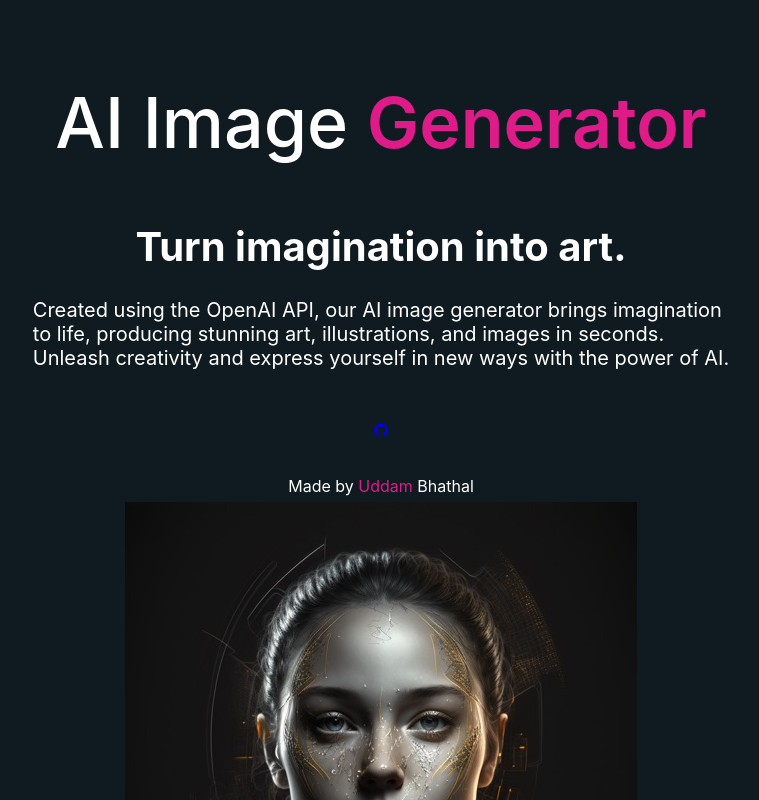
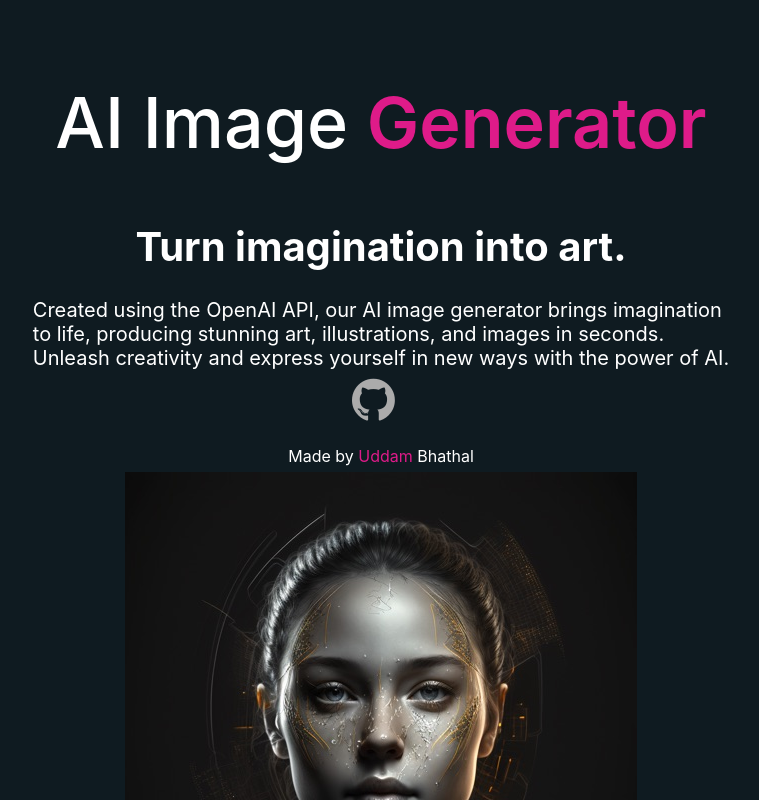
Before and after one commit to UddamB/ai-image-generator, a React (Create React App) app: page / in a window 1280 px wide. Shown: the top 800 px of the page, without its empty margins (259-1018 px from the left). Built offline with nearby package versions, Linux system fonts and the light colour scheme.

Commit message:
Formatting github external link

```diff
--- a/src/Components/ImageGenerator/ImageGenerator.css
+++ b/src/Components/ImageGenerator/ImageGenerator.css
@@ -131,3 +131,25 @@
 .name p span{
     color: #DE1B89;
 }
+
+/*Adding space above social media icons*/
+.social-icons{
+    margin-top: -50px;
+    margin-bottom: -20px;
+}
+
+/*Formatting social media icons with color and size*/
+.social-icons a{
+    text-decoration: none;
+    font-size: 50px;
+    margin-right: 15px;
+    color: #ababab;
+    display: inline-block;
+    transition: transform 0.5s;
+}
+
+/*Adding hover animation to social media icons*/
+.social-icons a:hover{
+    color: #DE1B89;
+    transform: translateY(5px);
+}
```
